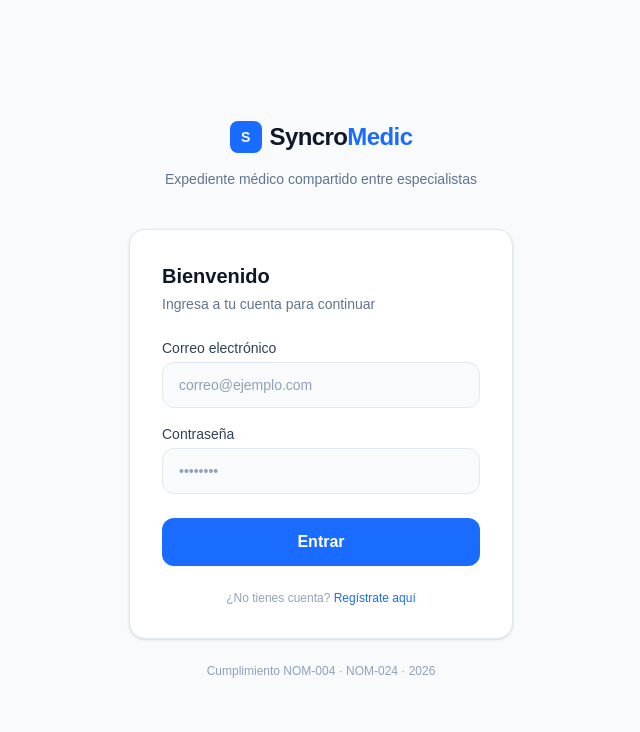
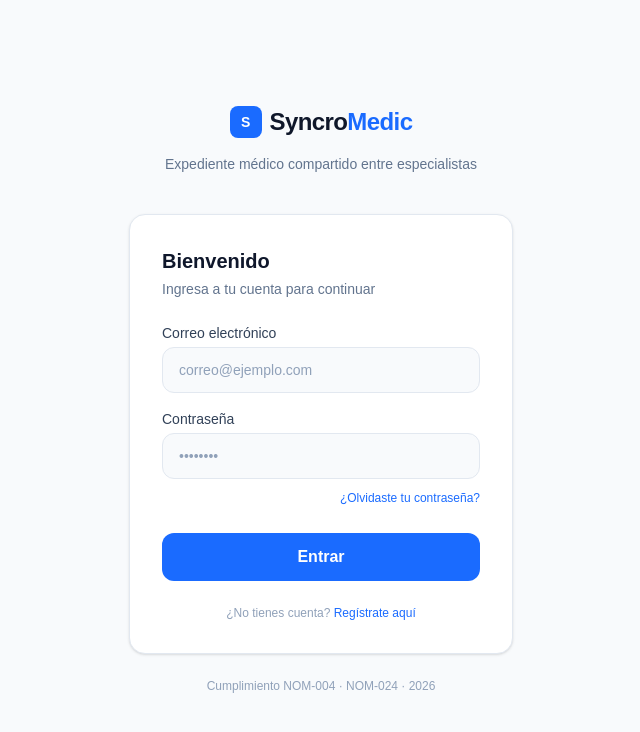
Before and after one commit to ohzdan/syncromedic, a Next.js app: page / in a window 1280 px wide. Shown: the top 732 px of the page, without its empty margins (319-959 px from the left). Built offline with nearby package versions, Linux system fonts and the light colour scheme; no server answers.

Commit message:
feat: flujo de recuperacion de contrasena

```diff
--- a/app/page.tsx
+++ b/app/page.tsx
@@ -65,6 +65,11 @@ export default function Home() {
                 onChange={(e) => setPassword(e.target.value)}
                 className="w-full bg-slate-50 border border-slate-200 rounded-xl px-4 py-3 text-slate-900 placeholder:text-slate-400 text-sm focus:outline-none focus:border-[#1A6BFF] transition-colors"
               />
+              <div className="text-right mt-1.5">
+                <Link href="/recuperar" className="text-[#1A6BFF] text-xs hover:underline">
+                  ¿Olvidaste tu contraseña?
+                </Link>
+              </div>
             </div>
 
             {error && <p className="text-red-500 text-sm text-center">{error}</p>}
```
Also changed, not shown: app/actualizar-password/page.tsx (added), app/recuperar/page.tsx (added), 1 other file (tests, documents, lock files or other folders).
